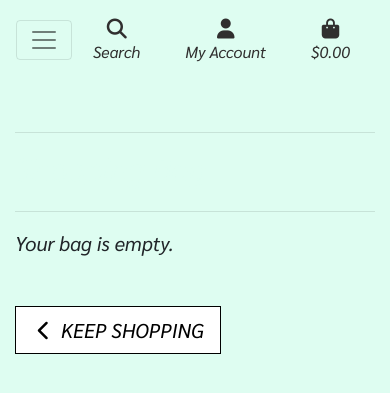
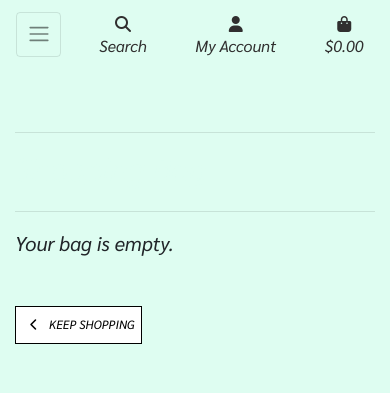
Before and after one commit to Code-Institute-Submissions/Federvgh-ms4-broder, a Django app: page /bag/ in a window 390 px wide. Shown: the top 393 px of the page. Run offline with Django 3.2, Linux system fonts and the light colour scheme; parts of the project's set-up code (start-up, migrations or seed data) failed here and were passed over; some libraries are stand-ins or nearby versions.

Commit message:
base.css updated - bag.html updated - login/reg updated

```diff
--- a/bag/templates/bag/bag.html
+++ b/bag/templates/bag/bag.html
@@ -46,11 +46,10 @@
                                         {% endif %}
                                     </td>
                                     <td class="py-3">
-                                        {% if item.product.image %}
-                                        <img class="w-100" src="{{ item.product.image.url }}" alt="{{ item.product.name }}">
-                                        {% else %}
-                                        <img class="w-100" src="{{ MEDIA_URL }}noimage.png" alt="{{ item.product.name }}">
-                                        {% endif %}
+                                        <p class="my-0"><strong>{{ item.product.name }}</strong></p>
+                                    </td>
+                                    <td class="py-3">
+                                        <p class="my-0">${{ item.product.price }}</p>
                                     </td>
                                     <td class="py-3 w-25">
                                         <form class="form update-form" method="POST" action="{% url 'adjust_bag' item.item_id %}">
--- a/ms4_broder/settings.py
+++ b/ms4_broder/settings.py
@@ -26,7 +26,7 @@ BASE_DIR = Path(__file__).resolve().parent.parent
 SECRET_KEY = os.environ.get('SECRET_KEY', '')
 
 # SECURITY WARNING: don't run with debug turned on in production!
-DEBUG = 'DEVELOPMENT' in os.environ
+DEBUG = True
 
 ALLOWED_HOSTS = ['ms4-broder.herokuapp.com', 'localhost']
 
--- a/static/css/base.css
+++ b/static/css/base.css
@@ -298,6 +298,42 @@ button:hover {
     body {
         height: calc(100vh - 116px);
     }
+
+    .display-4.logo-font.text-black {
+        font-size: 2rem;
+    }
+
+    .nav-link {
+        padding: 0.15rem;
+    }
+
+    .nav-link i.fa-lg {
+        font-size: 1rem;
+    }
+
+    .navbar-toggler {
+        padding: .6rem .6rem;
+        font-size: 1rem;
+    }
+
+    #delivery-banner h4 {
+        font-size: .9rem;
+    }
+
+    .btn.btn-outline-black.rounded-0,
+    .btn.btn-black.rounded-0 {
+        padding: .375rem .375rem;
+    }
+
+    .btn.btn-outline-black.rounded-0.btn-lg,
+    .btn.btn-black.rounded-0.btn-lg {
+        padding: .375rem .375rem;
+        font-size: .75rem;
+    }
+
+    .increment-qty, .decrement-qty {
+        padding: .25rem .5rem !important;
+    }
 }
 
 /* Smooth scrolling IF user doesn't have a preference due to motion sensitivities */
--- a/templates/includes/main-nav.html
+++ b/templates/includes/main-nav.html
@@ -1,8 +1,13 @@
 <div class="collapse navbar-collapse" id="main-nav">
-    <ul class="navbar-nav w-auto mx-auto category-nav">
+    <ul class="navbar-nav w-auto mx-auto">
+        <li class="nav-item d-block d-md-none">
+            <a class="logo-font font-weight-bold nav-link text-black mr-5" href="{% url 'home' %}" id="home-link">
+                Home
+            </a>
+        </li>
         <li class="nav-item dropdown">
-            <a class="logo-font nav-link text-black m-1" href="#" data-toggle="dropdown" aria-haspopup="true" aria-expanded="false">
-                <button>All Products</button>
+            <a class="logo-font font-weight-bold nav-link text-black mr-5" href="#" id="all-products-link" data-toggle="dropdown" aria-haspopup="true" aria-expanded="false">
+                All Products
             </a>
             <div class="dropdown-menu border-0" aria-labelledby="all-products-link">
                 <a href="{% url 'products' %}?sort=price&direction=asc" class="dropdown-item">By Price</a>
--- a/templates/includes/mobile-top-header.html
+++ b/templates/includes/mobile-top-header.html
@@ -32,7 +32,7 @@
             {% if request.user.is_superuser %}
             <a href="{% url 'add_product' %}" class="dropdown-item">Product Management</a>
             {% endif %}
-            <a href="" class="dropdown-item">My Profile</a>
+            <a href="{% url 'profile' %}" class="dropdown-item">My Profile</a>
             <a href="{% url 'account_logout' %}" class="dropdown-item">Logout</a>
         {% else %}
             <a href="{% url 'account_signup' %}" class="dropdown-item">Register</a>
```
